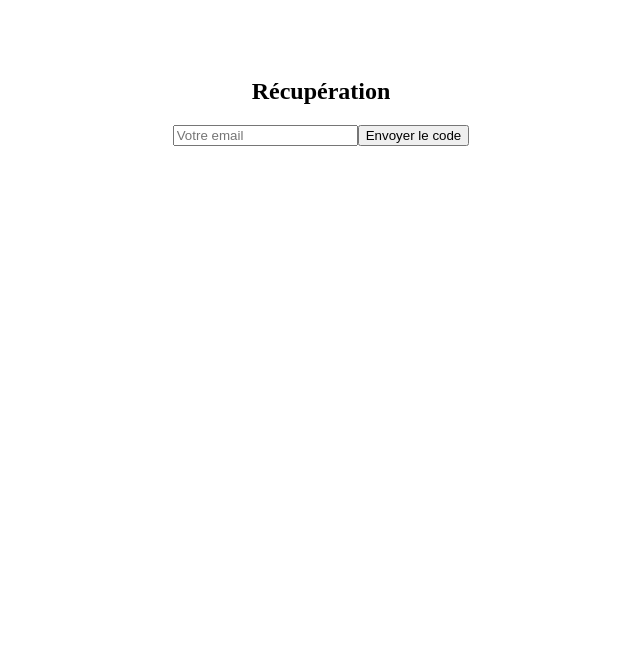
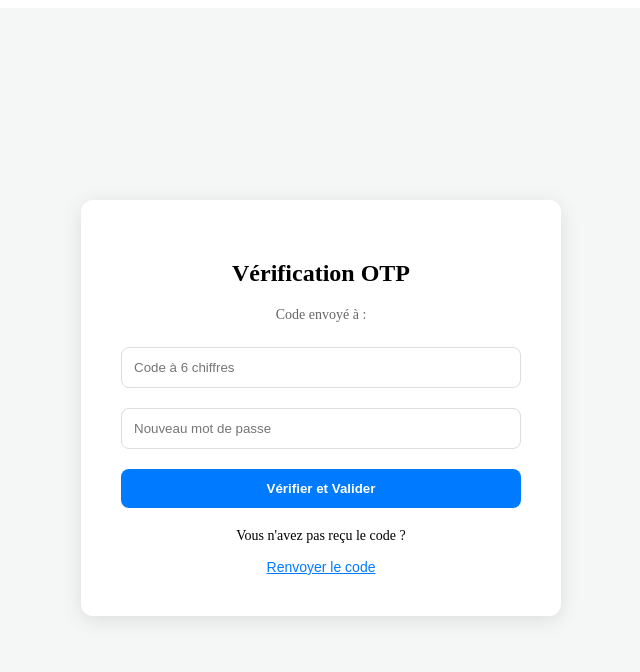
Before and after one commit to COULIBALY663/APPAPRO, a React (Vite) app in the folder dahboard/: page /forgot-password in a window 1280 px wide. Shown: the top 672 px of the page, without its empty margins (319-959 px from the left). Built offline with nearby package versions, Linux system fonts and the light colour scheme; no server answers.

Commit message:
ddjnsdjk

```diff
--- a/dahboard/src/pages/ForgotPassword.jsx
+++ b/dahboard/src/pages/ForgotPassword.jsx
@@ -1,74 +1,83 @@
 import React, { useState } from "react";
-import { useNavigate } from "react-router-dom";
+import { useSearchParams, useNavigate } from "react-router-dom";
 
-export default function ForgotPassword() {
-  const [step, setStep] = useState(1); // 1: Email, 2: OTP, 3: New Password
-  const [formData, setFormData] = useState({ email: "", otp: "", password: "" });
+export default function VerifyOtp() {
+  const [searchParams] = useSearchParams();
+  const email = searchParams.get("email");
+  const [otp, setOtp] = useState("");
+  const [password, setPassword] = useState("");
   const navigate = useNavigate();
 
-  const handleSendEmail = async (e) => {
+  const handleVerify = async (e) => {
     e.preventDefault();
-    // Appel API pour envoyer l'OTP...
-    const res = await fetch("https://appapro.onrender.com/login/forgot-password", {
-      method: "POST",
-      headers: { "Content-Type": "application/json" },
-      body: JSON.stringify({ email: formData.email })
-    });
-    if (res.ok) setStep(2);
-    else alert("Email introuvable.");
+    try {
+      const res = await fetch("https://appapro.onrender.com/verify-otp", {
+        method: "POST",
+        headers: { "Content-Type": "application/json" },
+        body: JSON.stringify({ email, otp, newPassword: password })
+      });
+
+      if (res.ok) {
+        alert("Mot de passe mis à jour avec succès !");
+        navigate("/");
+      } else {
+        alert("Code OTP invalide ou expiré.");
+      }
+    } catch (err) {
+      alert("Erreur de connexion au serveur.");
+    }
   };
 
-  const handleVerifyOtp = async (e) => {
-    e.preventDefault();
-    // Appel API pour vérifier l'OTP...
-    const res = await fetch("https://appapro.onrender.com/verify-otp", {
-      method: "POST",
-      headers: { "Content-Type": "application/json" },
-      body: JSON.stringify({ email: formData.email, otp: formData.otp })
-    });
-    if (res.ok) setStep(3);
-    else alert("Code OTP invalide.");
-  };
-
-  const handleUpdatePassword = async (e) => {
-    e.preventDefault();
-    const res = await fetch("https://appapro.onrender.com/reset-password", {
-      method: "POST",
-      headers: { "Content-Type": "application/json" },
-      body: JSON.stringify({ email: formData.email, otp: formData.otp, password: formData.password })
-    });
-    if (res.ok) {
-        alert("Mot de passe mis à jour !");
-        navigate("/");
+  const handleResend = async () => {
+    try {
+      const res = await fetch("https://appapro.onrender.com/login/forgot-password", {
+        method: "POST",
+        headers: { "Content-Type": "application/json" },
+        body: JSON.stringify({ email })
+      });
+      if (res.ok) alert("Nouveau code envoyé !");
+      else alert("Erreur lors du renvoi.");
+    } catch (err) {
+      alert("Erreur réseau.");
     }
   };
 
   return (
-    <div style={{ padding: "50px", textAlign: "center" }}>
-      {step === 1 && (
-        <form onSubmit={handleSendEmail}>
-          <h2>Récupération</h2>
-          <input type="email" placeholder="Votre email" onChange={(e) => setFormData({...formData, email: e.target.value})} required />
-          <button type="submit">Envoyer le code</button>
+    <div style={styles.container}>
+      <div style={styles.card}>
+        <h2>Vérification OTP</h2>
+        <p style={{ fontSize: "14px", color: "#666" }}>Code envoyé à : <b>{email}</b></p>
+
+        <form onSubmit={handleVerify}>
+          <input
+            style={styles.input}
+            placeholder="Code à 6 chiffres"
+            onChange={(e) => setOtp(e.target.value)}
+            required
+          />
+          <input
+            type="password"
+            style={styles.input}
+            placeholder="Nouveau mot de passe"
+            onChange={(e) => setPassword(e.target.value)}
+            required
+          />
+          <button type="submit" style={styles.button}>Vérifier et Valider</button>
         </form>
-      )}
 
-      {step === 2 && (
-        <form onSubmit={handleVerifyOtp}>
-          <h2>Entrez le code OTP</h2>
-          <input placeholder="Code à 6 chiffres" onChange={(e) => setFormData({...formData, otp: e.target.value})} required />
-          <button type="submit">Vérifier</button>
-          <button type="button" onClick={handleSendEmail}>Renvoyer le code</button>
-        </form>
-      )}
-
-      {step === 3 && (
-        <form onSubmit={handleUpdatePassword}>
-          <h2>Nouveau mot de passe</h2>
-          <input type="password" placeholder="Nouveau mot de passe" onChange={(e) => setFormData({...formData, password: e.target.value})} required />
-          <button type="submit">Enregistrer</button>
-        </form>
-      )}
+        <div style={{ marginTop: "20px" }}>
+          <p style={{ fontSize: "14px" }}>Vous n'avez pas reçu le code ?</p>
+          <button onClick={handleResend} style={styles.resendBtn}>Renvoyer le code</button>
+        </div>
+      </div>
     </div>
   );
 }
+
+const styles = {
+  container: { display: "flex", justifyContent: "center", alignItems: "center", height: "100vh", backgroundColor: "#f4f7f6" },
+  card: { backgroundColor: "#ffffff", padding: "40px", borderRadius: "12px", boxShadow: "0 4px 20px rgba(0,0,0,0.1)", textAlign: "center", width: "100%", maxWidth: "400px" },
+  input: { width: "100%", padding: "12px", margin: "10px 0", borderRadius: "8px", border: "1px solid #ddd", boxSizing: "border-box" },
+  button: { width: "100%", padding: "12px", backgroundColor: "#007bff", color: "#fff", border: "none", borderRadius: "8px", fontWeight: "bold", cursor: "pointer", marginTop: "10px" },
+  resendBtn: { background: "none", border: "none", color: "#007bff", cursor: "pointer", textDecoration: "underline", fontSize: "14px" }
+};
```
